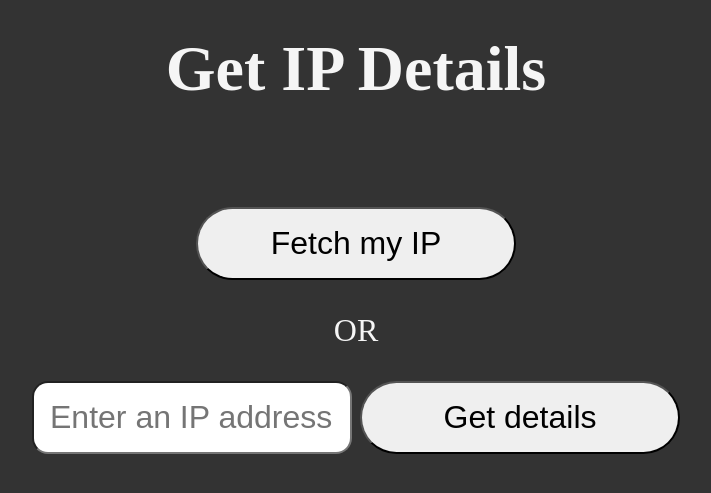
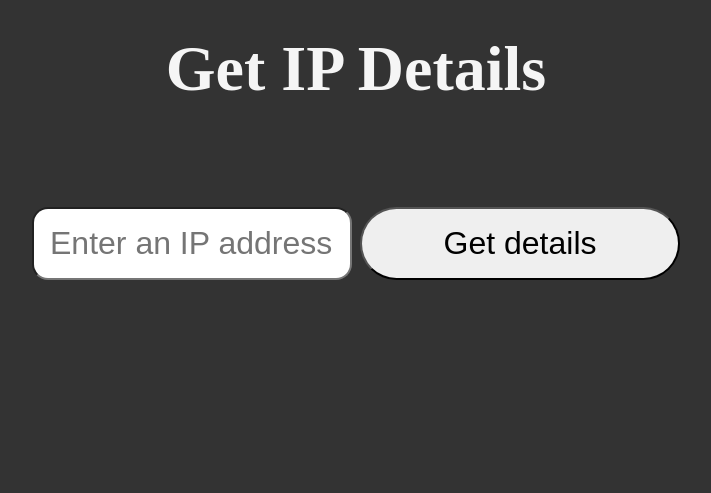
Before and after one commit to violet-autumn/ip_address_webapp, a Flask app: page / in a window 1280 px wide. Shown: the top 493 px of the page, without its empty margins (284-995 px from the left). Run offline with Flask 3, Linux system fonts and the light colour scheme.

Commit message:
Update index.html

```diff
--- a/templates/index.html
+++ b/templates/index.html
@@ -10,12 +10,6 @@
     <h1>Get IP Details</h1>
     <br>
 
-    <form action="/fetch_ip">
-        <button type="submit">Fetch my IP</button>
-    </form>
-
-    <p> OR </p>
-
     <form action="/get_ip">
         <input type="text" name="ip_addr" id="ip_addr" placeholder="Enter an IP address">
         <button type="submit">Get details</button>
```
